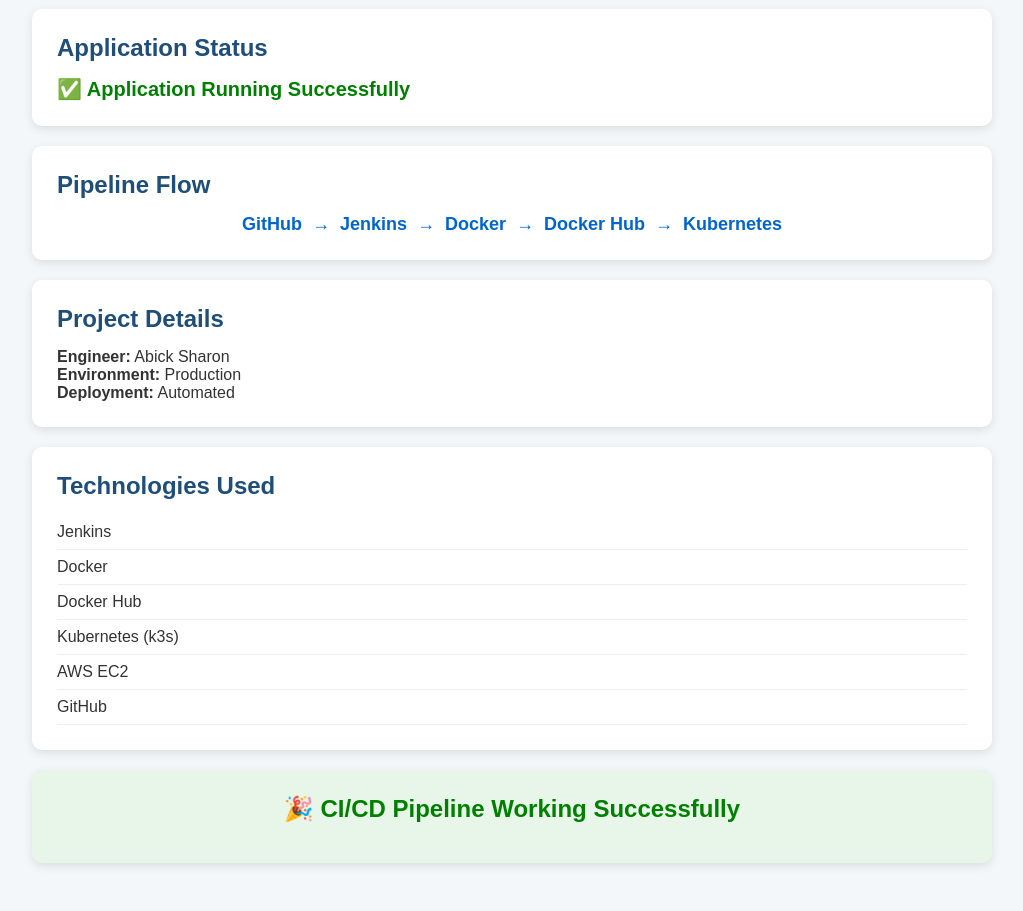
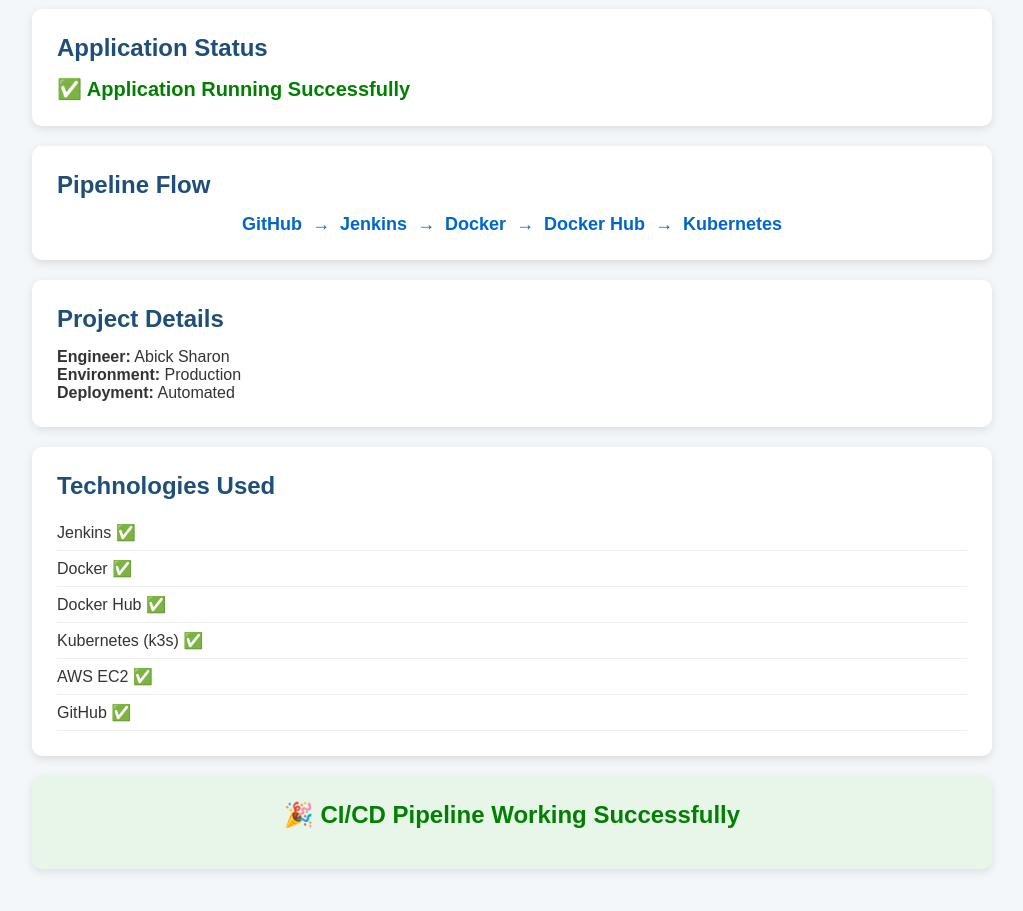
Before and after one commit to Abicksharon/devops-app, a plain HTML site: page index.html in a window 1280 px wide. Shown: the part 109-1020 px from the top of the page, without its empty margins (128-1151 px from the left). Drawn offline with Linux system fonts and the light colour scheme.

Commit message:
Webhook test

```diff
--- a/index.html
+++ b/index.html
@@ -41,12 +41,12 @@
         <div class="card">
             <h2>Technologies Used</h2>
             <ul>
-                <li>Jenkins</li>
-                <li>Docker</li>
-                <li>Docker Hub</li>
-                <li>Kubernetes (k3s)</li>
-                <li>AWS EC2</li>
-                <li>GitHub</li>
+                <li>Jenkins ✅  </li>
+                <li>Docker ✅  </li>
+                <li>Docker Hub ✅  </li>
+                <li>Kubernetes (k3s)  ✅ </li>
+                <li>AWS EC2 ✅  </li>
+                <li>GitHub ✅   </li>
             </ul>
         </div>
 
```
